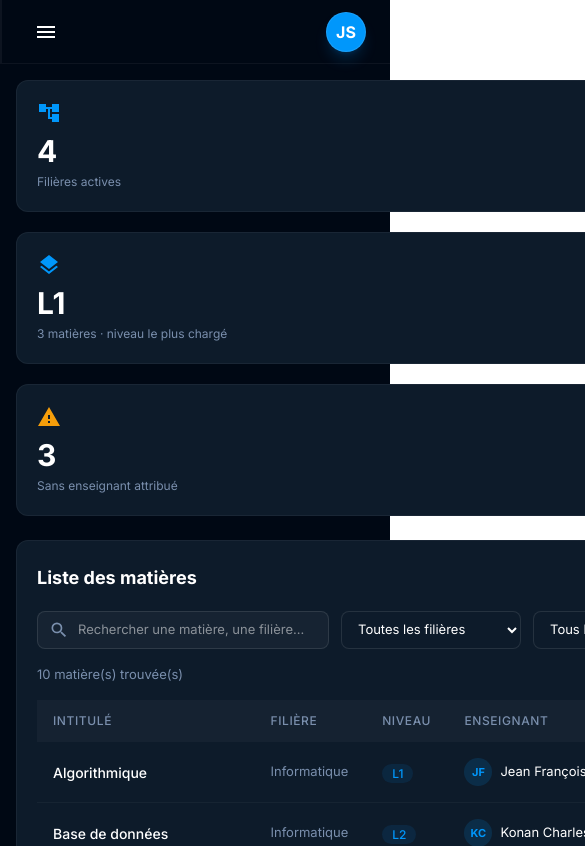
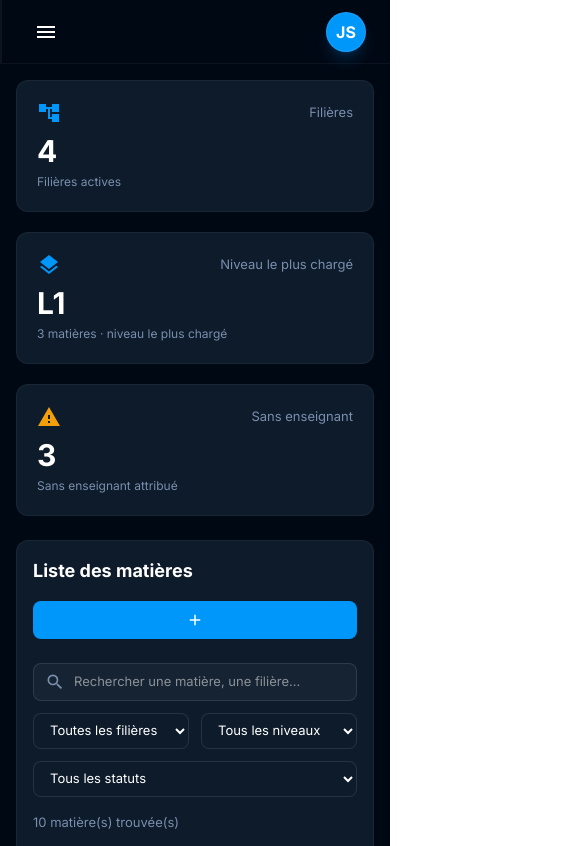
Before and after one commit to EvoDev225/GestionHeurSup, a React (Vite) app in the folder frontend/: page /dashboard-admin-matiere in a window 390 px wide. Shown: the top 846 px of the page, 585 px wide, since content can reach past the window. Built offline with nearby package versions, Linux system fonts and the light colour scheme.

Commit message:
Ajout de la responsivité de la page des matières

```diff
--- a/frontend/src/components/Admin/DashboardAdminMatiere.jsx
+++ b/frontend/src/components/Admin/DashboardAdminMatiere.jsx
@@ -91,15 +91,13 @@ const DashboardAdminMatiere = () => {
   const getInitials = (name) => name ? name.split(" ").map(n => n[0]).join("").toUpperCase() : "??";
 
   return (
-    <div className="min-h-screen bg-[#000814] flex">
+    <div className="min-h-screen bg-[#000814]">
       <Sidebar isOpen={isSidebarOpen} onClose={() => setIsSidebarOpen(false)} />
-
-      <div className="flex-1 flex flex-col min-h-screen">
       <Navbar onMenuClick={() => setIsSidebarOpen(!isSidebarOpen)} userName="John Smith" userRole="Administrateur" />
 
       <motion.main
         initial="hidden" animate="visible" variants={containerVariants}
-          className="mt-16 text-white md:ml-57.5 transition-all duration-300 p-4 md:p-6"
+        className="mt-16 text-white md:ml-57.5 transition-all duration-300 min-h-[calc(100vh-64px)] p-4 md:p-6"
       >
         {/* KPI CARDS */}
         <div className="grid grid-cols-1 sm:grid-cols-2 lg:grid-cols-3 gap-5">
@@ -132,10 +130,10 @@ const DashboardAdminMatiere = () => {
         </div>
 
         {/* TABLE SECTION */}
-          <motion.div variants={itemVariants} className="bg-[#0D1B2A] border border-white/5 rounded-xl p-5 mt-6 relative">
-            <div className="flex items-center justify-between mb-4">
+        <motion.div variants={itemVariants} className="bg-[#0D1B2A] border border-white/5 rounded-xl p-4 md:p-6 mt-6 relative">
+            <div className="flex flex-col sm:flex-row sm:items-center justify-between gap-4 mb-6">
               <h2 className="text-lg font-bold">Liste des matières</h2>
-              <button className="bg-[#0097FB] hover:opacity-85 text-white rounded-lg px-4 py-2 text-[13px] flex items-center gap-2 transition-all">
+              <button className="bg-[#0097FB] hover:opacity-85 text-white rounded-lg px-4 py-2.5 text-[13px] flex items-center justify-center gap-2 transition-all w-full sm:w-auto">
                 <MdAdd className="text-lg" />
                 <span className="hidden sm:inline">Ajouter une matière</span>
               </button>
@@ -143,7 +141,7 @@ const DashboardAdminMatiere = () => {
 
             {/* FILTERS */}
             <div className="flex flex-wrap gap-3 mb-4">
-              <div className="relative flex-1 min-w-[200px]">
+              <div className="relative flex-1 min-w-full lg:min-w-[200px]">
                 <MdSearch className="absolute left-3 top-1/2 -translate-y-1/2 text-[#7A8FAD] text-xl" />
                 <input
                   type="text" placeholder="Rechercher une matière, une filière..."
@@ -151,13 +149,13 @@ const DashboardAdminMatiere = () => {
                   className="w-full bg-white/[0.04] border border-white/10 rounded-lg py-2 pl-10 pr-4 text-[13px] outline-none focus:border-[#0097FB] transition-all"
                 />
               </div>
-              <select value={selectedFiliere} onChange={(e) => setSelectedFiliere(e.target.value)} className="bg-[#0D1B2A] border border-white/10 rounded-lg px-3 py-2 text-[13px] min-w-[180px] outline-none cursor-pointer">
+              <select value={selectedFiliere} onChange={(e) => setSelectedFiliere(e.target.value)} className="bg-[#0D1B2A] border border-white/10 rounded-lg px-3 py-2 text-[13px] flex-1 min-w-[140px] outline-none cursor-pointer">
                 {filieres.map(f => <option key={f} value={f}>{f}</option>)}
               </select>
-              <select value={selectedNiveau} onChange={(e) => setSelectedNiveau(e.target.value)} className="bg-[#0D1B2A] border border-white/10 rounded-lg px-3 py-2 text-[13px] outline-none cursor-pointer">
+              <select value={selectedNiveau} onChange={(e) => setSelectedNiveau(e.target.value)} className="bg-[#0D1B2A] border border-white/10 rounded-lg px-3 py-2 text-[13px] flex-1 min-w-[140px] outline-none cursor-pointer">
                 {niveaux.map(n => <option key={n} value={n}>{n}</option>)}
               </select>
-              <select value={selectedStatut} onChange={(e) => setSelectedStatut(e.target.value)} className="bg-[#0D1B2A] border border-white/10 rounded-lg px-3 py-2 text-[13px] outline-none cursor-pointer">
+              <select value={selectedStatut} onChange={(e) => setSelectedStatut(e.target.value)} className="bg-[#0D1B2A] border border-white/10 rounded-lg px-3 py-2 text-[13px] flex-1 min-w-[140px] outline-none cursor-pointer">
                 {statuts.map(s => <option key={s} value={s}>{s}</option>)}
               </select>
             </div>
@@ -227,7 +225,6 @@ const DashboardAdminMatiere = () => {
             </div>
         </motion.div>
       </motion.main>
-      </div>
 
       {/* CONTEXTUAL MODAL */}
       <AnimatePresence>
```
Lines whose indentation alone changed are shown as unchanged.
